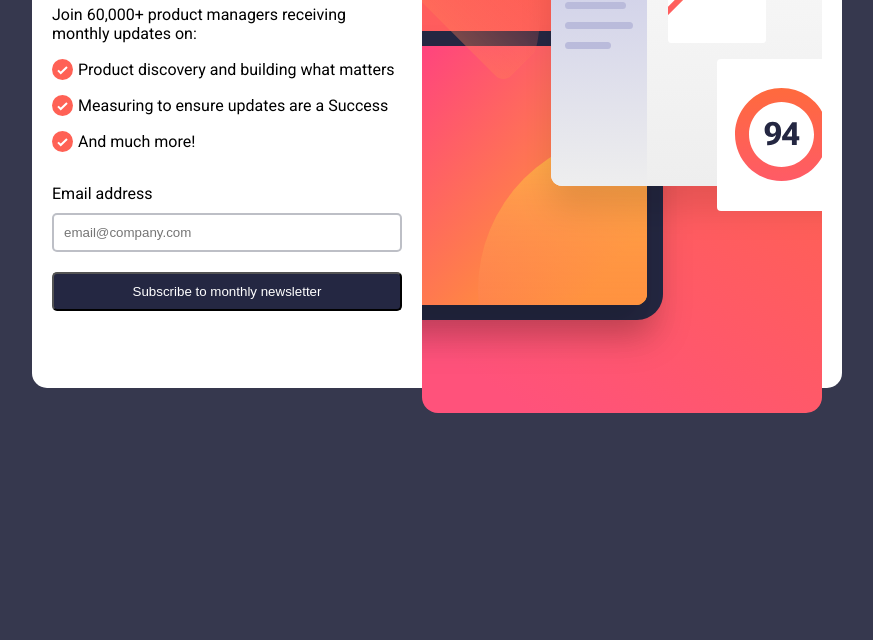
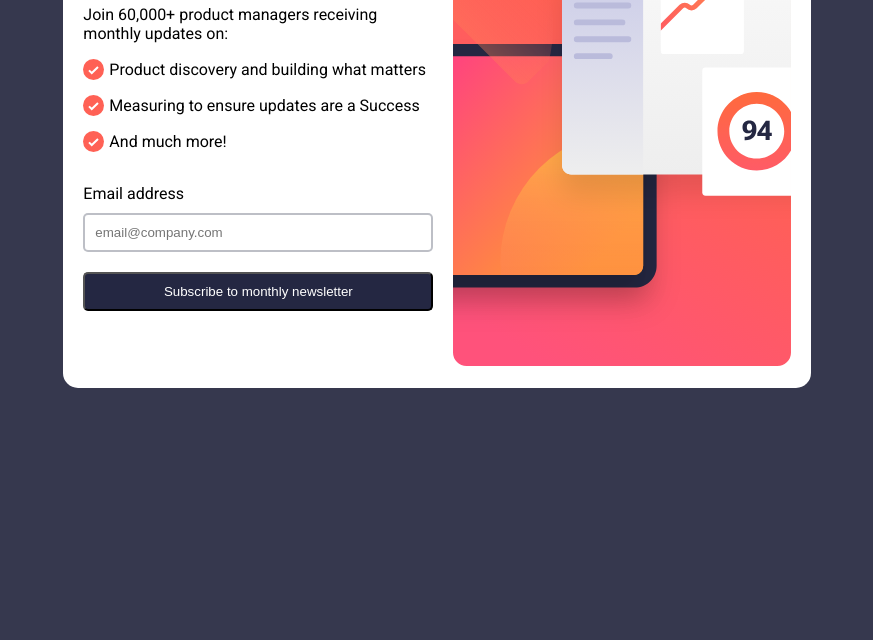
Before and after one commit to F1r2e3d4/subscription-form, a plain HTML site: page index.html in a window 1280 px wide. Shown: the part 160-800 px from the top of the page, without its empty margins (203-1076 px from the left). Drawn offline with Linux system fonts and the light colour scheme.

Commit message:
style: Illustration image responsive

```diff
--- a/style.css
+++ b/style.css
@@ -38,6 +38,10 @@ li {
 #icon-list {
     width: auto;
     margin-right: 5px;
+}
+
+#illustration-sign-up-desktop{
+    max-height: 500px;
 }
 
 .container1 img {
```
